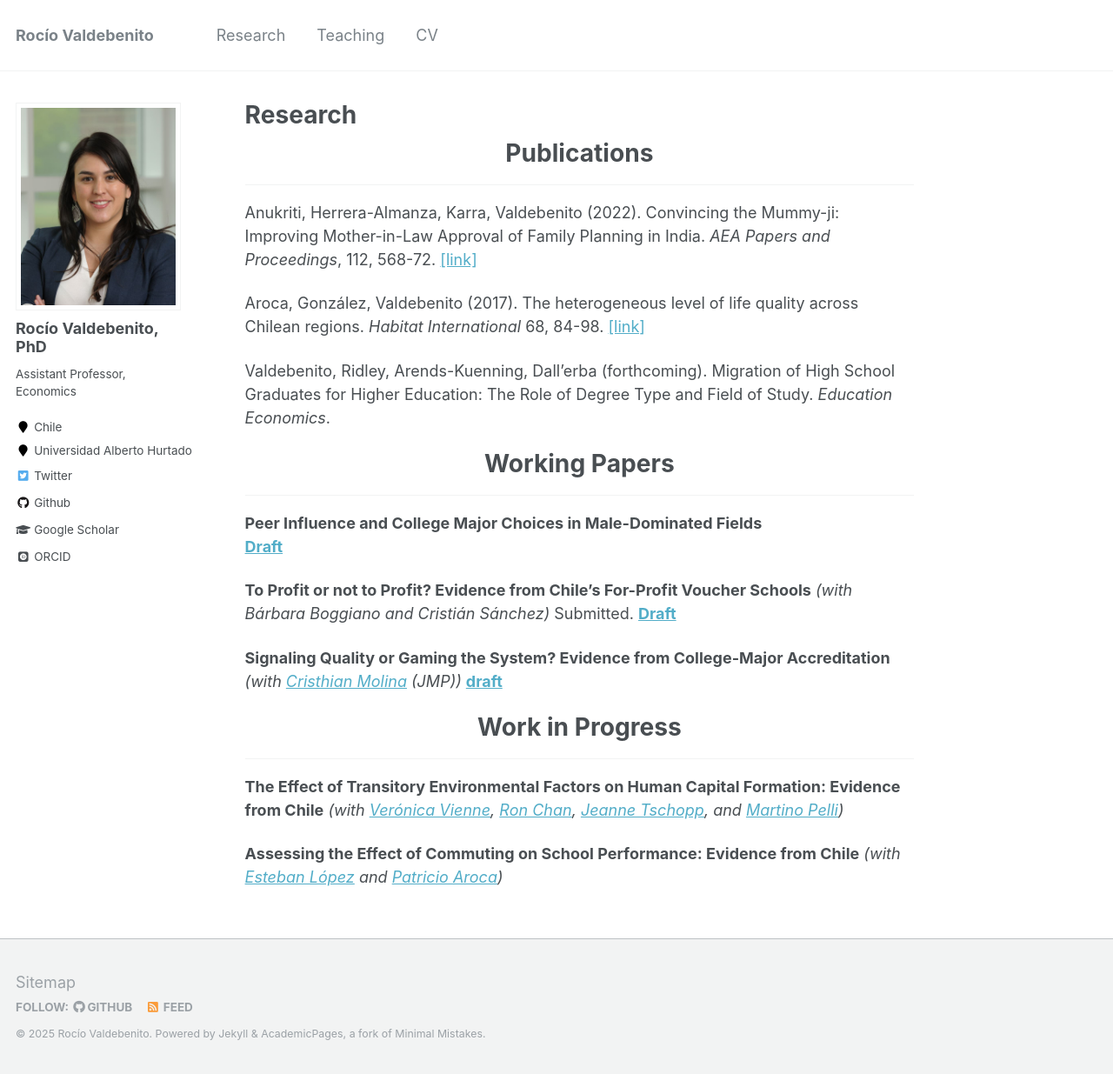
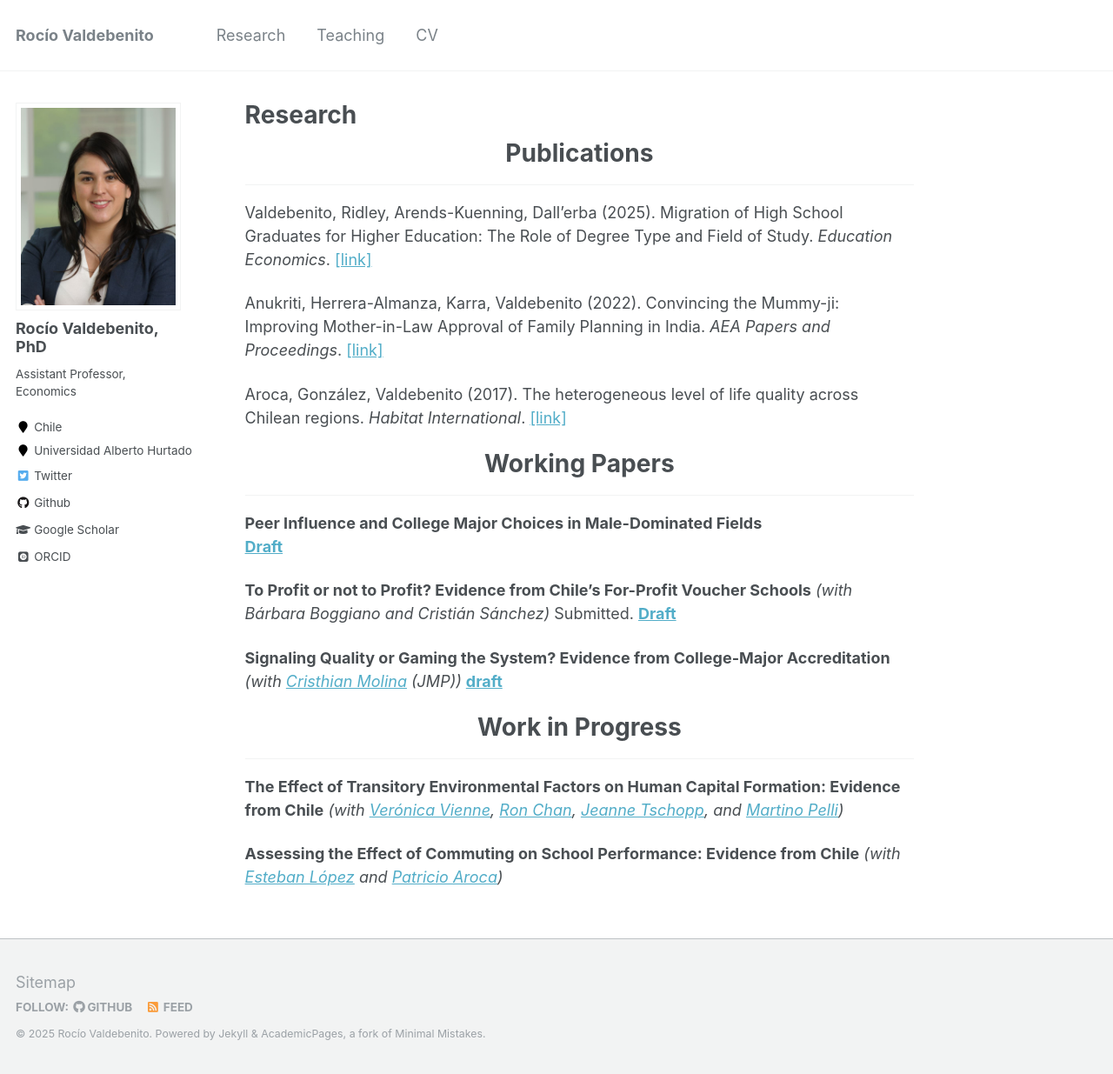
Before and after one commit to rvaldebenito/rvaldebenito.github.io, a Jekyll site: the page built from _pages/publications.md, in a window 1280 px wide and 1235 px high. Shown: the whole window at 87% size. Built offline with Jekyll 4.4.1, drawn with Linux system fonts in a browser that asks for light colours; some web fonts are replaced.

Commit message:
Update publications.md

```diff
--- a/_pages/publications.md
+++ b/_pages/publications.md
@@ -9,11 +9,12 @@ author_profile: true
 # <center> Publications </center>
 - - -
 
-Anukriti, Herrera-Almanza, Karra, Valdebenito (2022). Convincing the Mummy-ji: Improving Mother-in-Law Approval of Family Planning in India. *AEA Papers and Proceedings*, 112, 568-72. [[link]](https://www.aeaweb.org/articles?id=10.1257/pandp.20221122)
+Valdebenito, Ridley, Arends-Kuenning, Dall'erba (2025). Migration of High School Graduates for Higher Education: The Role of Degree Type and Field of Study. *Education Economics*. [[link]]([https://www.sciencedirect.com/science/article/pii/S0197397516307937](https://www.tandfonline.com/doi/full/10.1080/09645292.2025.2565355))
 
-Aroca, González, Valdebenito (2017). The heterogeneous level of life quality across Chilean regions. *Habitat International* 68, 84-98. [[link]](https://www.sciencedirect.com/science/article/pii/S0197397516307937)
+Anukriti, Herrera-Almanza, Karra, Valdebenito (2022). Convincing the Mummy-ji: Improving Mother-in-Law Approval of Family Planning in India. *AEA Papers and Proceedings*. [[link]](https://www.aeaweb.org/articles?id=10.1257/pandp.20221122)
 
-Valdebenito, Ridley, Arends-Kuenning, Dall'erba (forthcoming). Migration of High School Graduates for Higher Education: The Role of Degree Type and Field of Study. *Education Economics*.
+Aroca, González, Valdebenito (2017). The heterogeneous level of life quality across Chilean regions. *Habitat International*. [[link]](https://www.sciencedirect.com/science/article/pii/S0197397516307937)
+
 
 # <center> Working Papers </center>
 - - -
```
